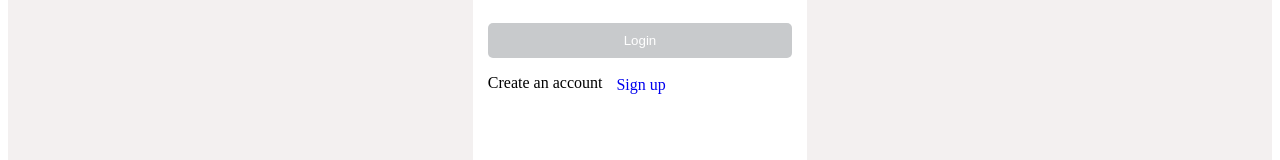
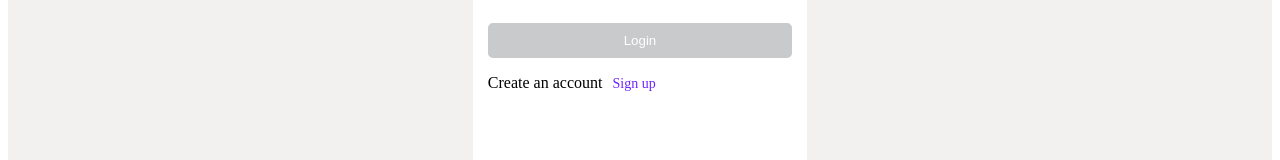
Before and after one commit to Nitin-sarwan/Gigde-assignment, a React (Vite) app in the folder Frontend/: page / in a window 1280 px wide. Shown: the part 236-396 px from the top of the page. Built offline with nearby package versions, Linux system fonts and the light colour scheme.

Commit message:
updated commit

```diff
--- a/Frontend/src/Components/Login/Login.css
+++ b/Frontend/src/Components/Login/Login.css
@@ -96,18 +96,5 @@ input:focus {
 .last-div a{
     margin-top:12px;
     height:22px;
+    text-decoration: none;
 }
-.signup-link{
-    text-decoration: none;
-    margin-top:0px;
-    border:none;
-    display: flex;
-    padding:4px;
-    justify-content: center;
-    align-items: center;
-    border-radius: 10px;
-}
-.signup-link:hover{
-    background-color: #6C25FF;
-    color:white;
-}
--- a/Frontend/src/Components/Signup/Signup.css
+++ b/Frontend/src/Components/Signup/Signup.css
@@ -130,3 +130,10 @@ input {
     margin: 0 auto;
     width: 95%;
 }
+.last-div a{
+    text-decoration: none;
+    color: #6C25FF;
+    font-size: 14px;
+    font-weight: 500;
+    margin-top:18px;
+}
--- a/Frontend/src/Components/Signup/Signup.jsx
+++ b/Frontend/src/Components/Signup/Signup.jsx
@@ -1,6 +1,6 @@
 import React, { useState,useContext} from 'react'
 import './Signup.css'
-import {useNavigate } from 'react-router-dom'
+import {Link, useNavigate } from 'react-router-dom'
 import axios from 'axios';
 import { userDataContext } from "../../Context/userContext";
 
@@ -136,6 +136,10 @@ const Signup = () => {
                         </div>
                         <button className="sign-button" type="submit">Create Account</button>
                     </form>
+                    <div className="last-div">
+                        <p>Already have an account?</p>
+                        <Link className="login-link" to="/">Login</Link>
+                    </div>
                 </div>
             </div>
 
```
